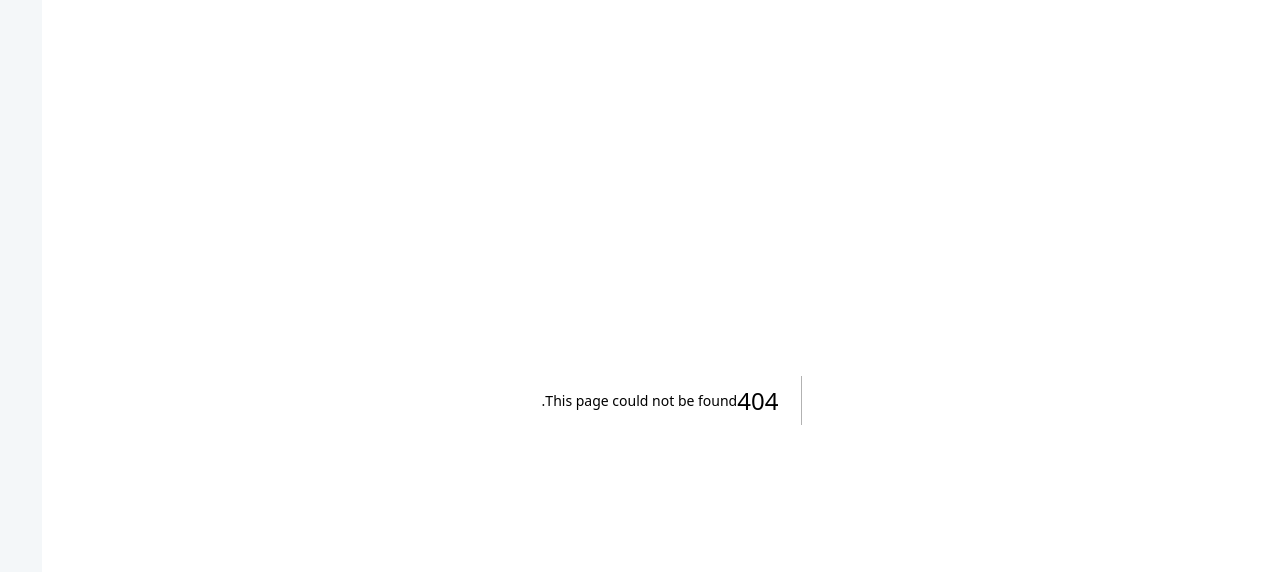
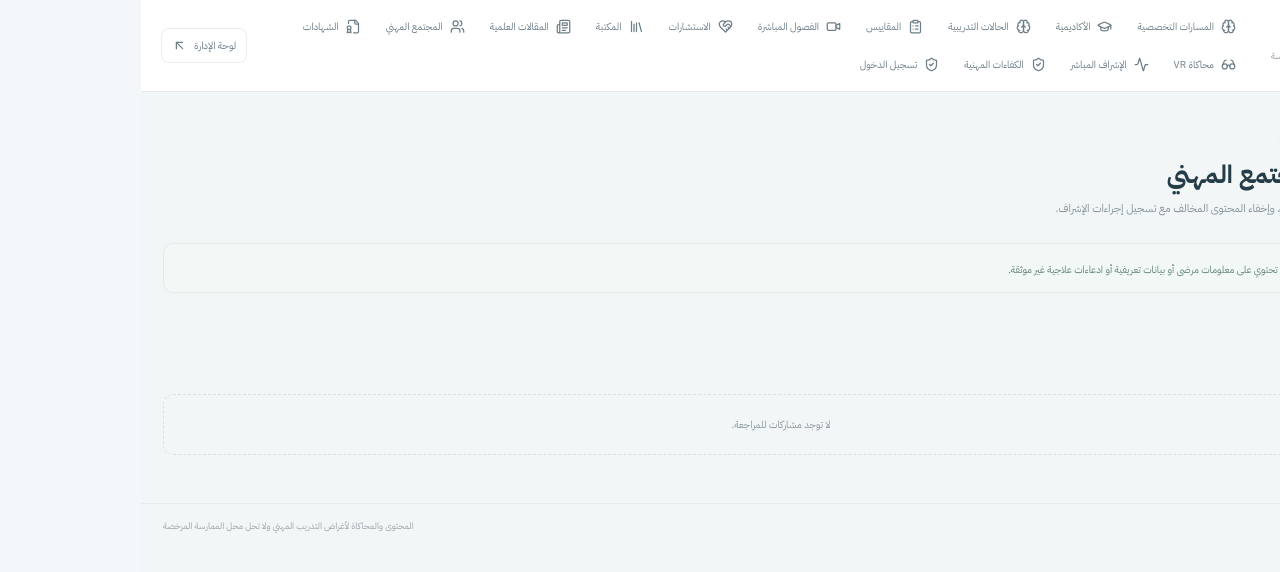
Before and after one commit to ffgg35646-ops/111111, a Next.js app: page /platform-admin/community in a window 1280 px wide. Before the commit this address had no page. Shown: the top 572 px of the page. Built offline with nearby package versions, Linux system fonts and the light colour scheme; no server answers.

Commit message:
Add professional community moderation dashboard

```diff
--- /dev/null
+++ b/app/platform-admin/community/page.tsx
@@ -0,0 +1,10 @@
+"use client";
+import {useEffect,useState} from "react";
+import {ShieldCheck,CheckCircle2,EyeOff} from "lucide-react";
+import {PlatformLayout} from "@/components/platform-layout";
+type Post={postId:string;authorName:string;category:string;title:string;body:string;status:string};
+export default function CommunityModerationPage(){const [posts,setPosts]=useState<Post[]>([]),[error,setError]=useState(""),[busy,setBusy]=useState("");
+async function load(){const r=await fetch("/api/community/posts?moderation=1",{cache:"no-store"});const d=await r.json();if(!r.ok)throw new Error(d.error);setPosts(d.posts||[])}
+useEffect(()=>{load().catch(e=>setError(e.message||"تعذر تحميل البلاغات"))},[]);
+async function moderate(postId:string,status:string){setBusy(postId);setError("");try{const r=await fetch("/api/community/posts",{method:"PATCH",headers:{"Content-Type":"application/json"},body:JSON.stringify({postId,status})});const d=await r.json();if(!r.ok)throw new Error(d.error);await load()}catch(e){setError(e instanceof Error?e.message:"تعذر تنفيذ الإجراء")}finally{setBusy("")}}
+return <PlatformLayout title="مراجعة المجتمع المهني" description="مراجعة المشاركات قبل نشرها، وإخفاء المحتوى المخالف مع تسجيل إجراءات الإشراف."><div className="portal-callout"><ShieldCheck size={16}/> لا تعتمد نشر أي مشاركة تحتوي على معلومات مرضى أو بيانات تعريفية أو ادعاءات علاجية غير موثقة.</div>{error&&<p role="alert" style={{color:"#a64f4f",fontSize:11}}>{error}</p>}<div className="portal-section-title"><div><h2>قائمة المشاركات</h2><p>{posts.length} مشاركة</p></div></div><div style={{display:"grid",gap:11}}>{posts.map(p=><article className="portal-card" key={p.postId}><div style={{display:"flex",justifyContent:"space-between",gap:10}}><span className="portal-chip">{p.category} · {p.status}</span><small style={{color:"#8a989f"}}>{p.authorName}</small></div><h3>{p.title}</h3><p style={{whiteSpace:"pre-wrap"}}>{p.body}</p><div style={{display:"flex",gap:8,marginTop:12}}><button className="portal-button" disabled={busy===p.postId} onClick={()=>moderate(p.postId,"published")}><CheckCircle2 size={13}/> اعتماد ونشر</button><button className="portal-button secondary" disabled={busy===p.postId} onClick={()=>moderate(p.postId,"rejected")}><EyeOff size={13}/> رفض</button></div></article>)}</div>{posts.length===0&&<div className="portal-empty">لا توجد مشاركات للمراجعة.</div>}</PlatformLayout>}
```
